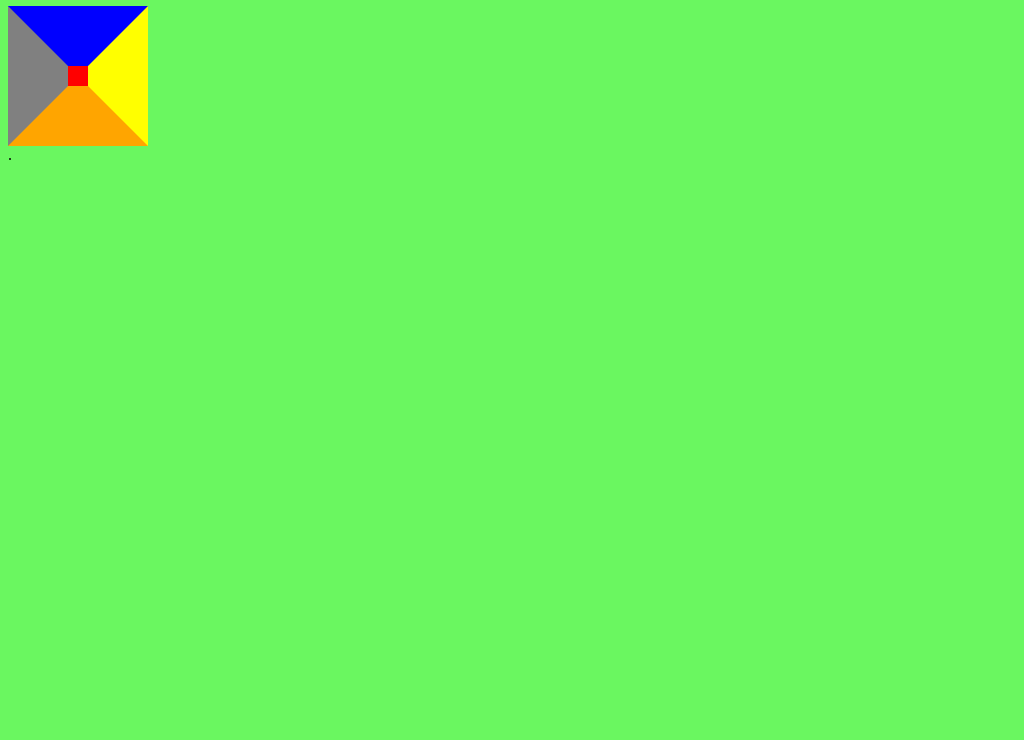
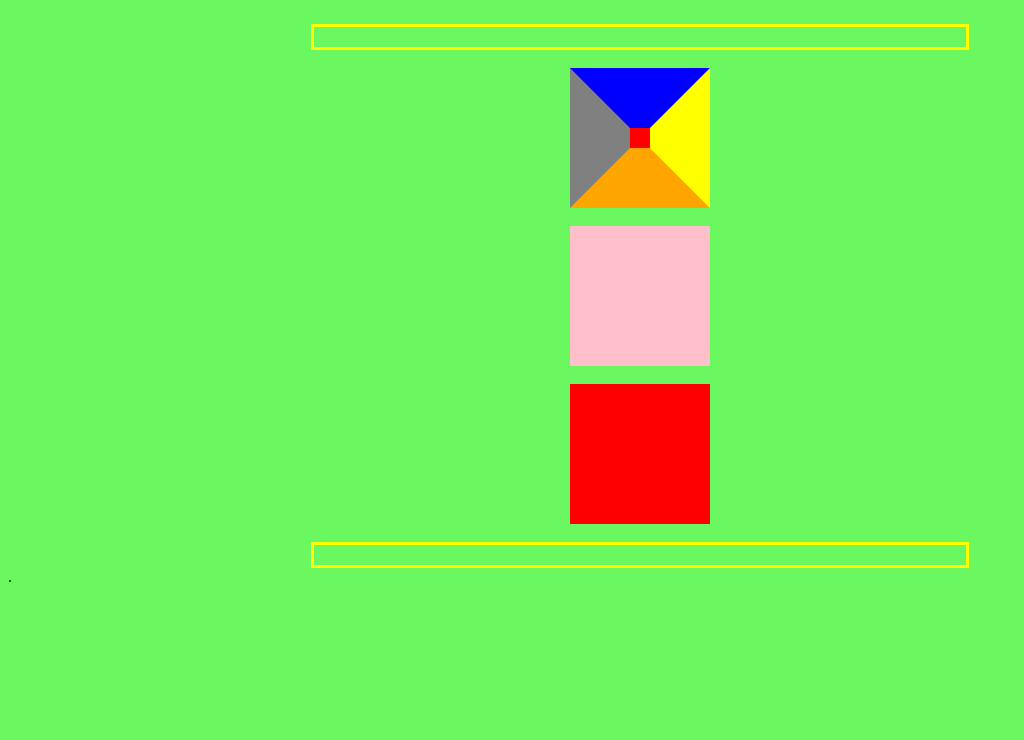
Before and after one commit to juliettevasquez/juliettevasquez.github.io, a plain HTML site: page page41.html in a window 1280 px wide. Shown: the part 60-800 px from the top of the page, without its empty margins (0-1024 px from the left). Drawn offline with Linux system fonts and the light colour scheme.

Commit message:
update page41

```diff
--- a/page41.html
+++ b/page41.html
@@ -5,7 +5,8 @@
 		body { background-color:#6af760;
 		}
 		span{ color: #ed5c8a;
-		font-family:;
+		font-family:"Arial";
+		margin: auto;
 		}
 		.tri{
 			width:20px;
@@ -15,15 +16,53 @@
 			border-right:60px solid yellow;
 			border-bottom:60px solid orange;
 			border-left:60px solid gray;
+			margin: auto;
+		}
+		.example{
+			width:100px;
+			height:100px;
+			margin:0px;
+			padding:20px;
+			background-color:pink;
+			margin: auto;
 		}
 
+		.example2{
+			width:100px;
+			height:100px;
+			margin:0px;
+			padding:20px;
+			background-color:red;
+			margin: auto;
+		}
+		.center{
+			margin: auto;
+			width: 50%;
+			border: 3px solid yellow;
+			padding: 10px;
+		}
+		.styletwo{
+			color: solid blue;
+			font-family:"arial";
+			margin: auto;
+		}
 
-	</style>
+		</style>
 	</head>
 
 	<body>
 		<span><h1>Page 4!!</h1></span>
+		<br>
+		<div class= "center"></div>
+		<br>
 		<div class= "tri"></div>
+		<br>
+		<div class= "example"></div>
+		<br>
+		<div class= "example2"></div>
+		<br>
+		<div class= "center"></div>
+
 		.
 	</body>
 </html>
```
Also changed, not shown: assignment.html (+1 -0 lines).
